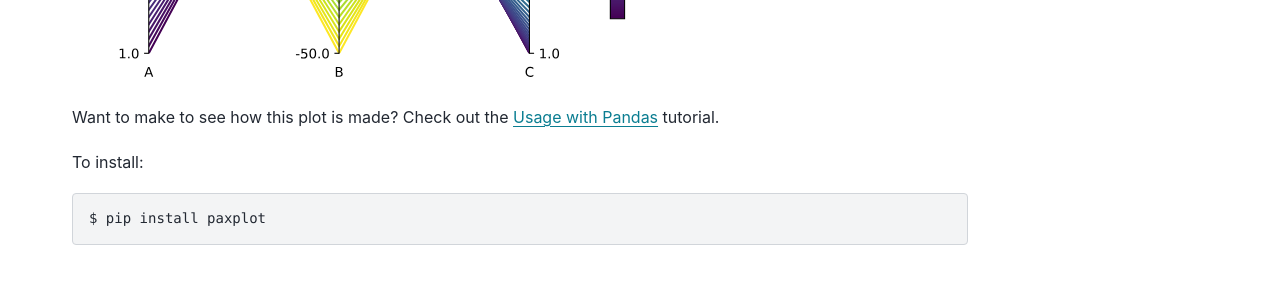
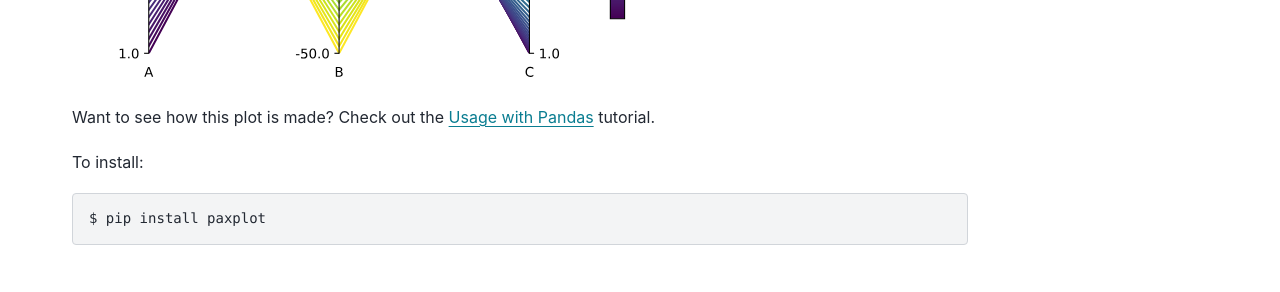
Before and after one commit to paxplot/paxplot, a Sphinx documentation site: the page built from docs/source/index.rst, in a window 1280 px wide and 1371 px high. Shown: the part 595-887 px from the top of the window. Built offline with Sphinx 7.4.7 and the PyData theme 0.15.4, drawn with Linux system fonts in a browser that asks for light colours.

Commit message:
Spelling corrections

```diff
--- a/docs/source/advanced_usage.rst
+++ b/docs/source/advanced_usage.rst
@@ -117,7 +117,7 @@
 
 Accessing Matplotlib Objects
 ----------------------------
-Paxplot is an extension of Matplotlib's `subplots <https://matplotlib.org/stable/api/_as_gen/matplotlib.pyplot.subplots.html>`_ wrapper. Paxplot gives you the ability to access the individual Matplotlib axes as well as all the associated functionality using :code:`.axes`. To demonstrate this, imagine you want to annotate your Paxplot with a label and arrow. That functionality has not been explicitly added to Paxplot, however it does exit for Matplotlib `axes <https://matplotlib.org/stable/api/_as_gen/matplotlib.axes.Axes.arrow.html>`_. Paxplot still allows us to access that functionality!
+Paxplot is an extension of Matplotlib's `subplots <https://matplotlib.org/stable/api/_as_gen/matplotlib.pyplot.subplots.html>`_ wrapper. Paxplot gives you the ability to access the individual Matplotlib axes as well as all the associated functionality using :code:`.axes`. To demonstrate this, imagine you want to annotate your Paxplot with a label and arrow. That functionality has not been explicitly added to Paxplot, however it does exist for Matplotlib `axes <https://matplotlib.org/stable/api/_as_gen/matplotlib.axes.Axes.arrow.html>`_. Paxplot still allows us to access that functionality!
 
 .. code-block:: python
 
--- a/docs/source/getting_started.rst
+++ b/docs/source/getting_started.rst
@@ -24,7 +24,7 @@
 
 Creating a Simple Plot
 ^^^^^^^^^^^^^^^^^^^^^^
-First, we will create a simple plot of our :code:`data`
+First, we will create a simple plot of our :code:`data`.
 
 .. code-block:: python
 
--- a/docs/source/index.rst
+++ b/docs/source/index.rst
@@ -5,7 +5,7 @@
 
 .. image:: _static/pandas.svg
 
-Want to make to see how this plot is made? Check out the `Usage with Pandas <pandas_usage.html>`_ tutorial.
+Want to see how this plot is made? Check out the `Usage with Pandas <pandas_usage.html>`_ tutorial.
 
 To install:
 
```
Also changed, not shown: other parts of docs/source/advanced_usage.rst (+1 -1 lines), other parts of docs/source/getting_started.rst (+1 -1 lines).
